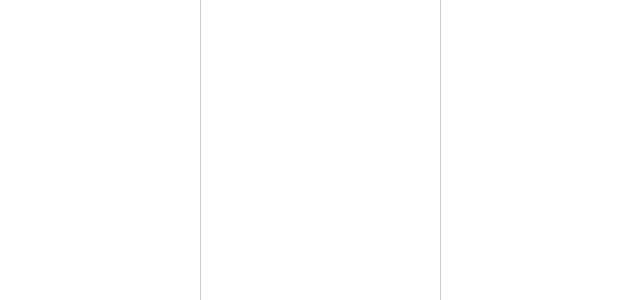
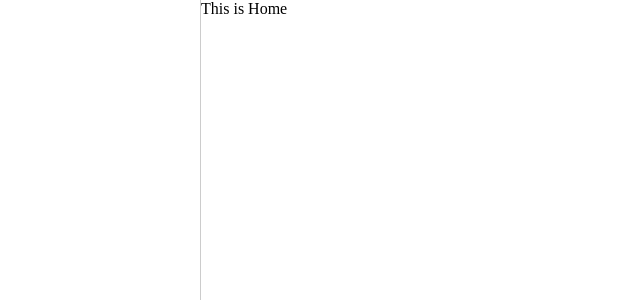
Before and after one commit to JeongHoiun/hoi-driver, a Next.js app: page / in a window 1280 px wide. Shown: the top 300 px of the page, without its empty margins (39-679 px from the left). Built offline with nearby package versions, Linux system fonts and the light colour scheme.

Commit message:
home component에 사이드바 삭제

```diff
--- a/pages/index.tsx
+++ b/pages/index.tsx
@@ -1,22 +1,7 @@
-import Head from 'next/head';
-import styles from '../styles/Home.module.css';
-import Sidebar from '../components/commons/Sidebar';
 import MainLayout from '../components/commons/MainLayout';
 
 function HomeContents() {
-    return (
-        <>
-            <Head>
-                <title>Hoi Driver</title>
-                <meta name="description" content="Hoiun's driver" />
-                <meta name="viewport" content="width=device-width, initial-scale=1" />
-                <link rel="icon" href="/favicon.ico" />
-            </Head>
-            <main className={styles.main}>
-                <Sidebar />
-            </main>
-        </>
-    );
+    return <>This is Home</>;
 }
 
 export default function Home() {
```
